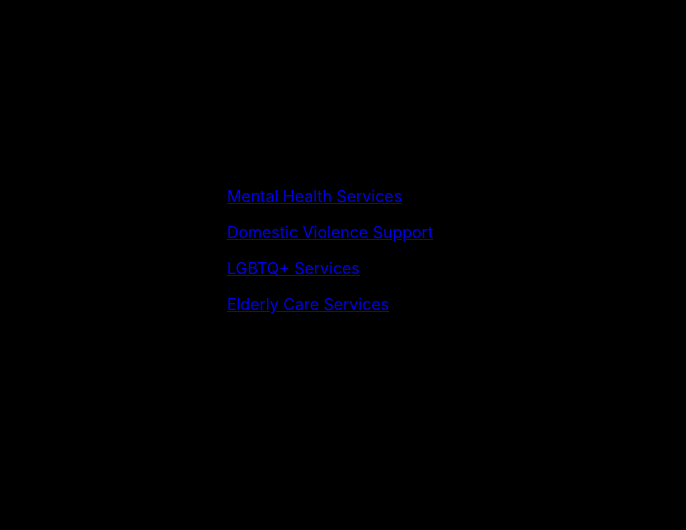
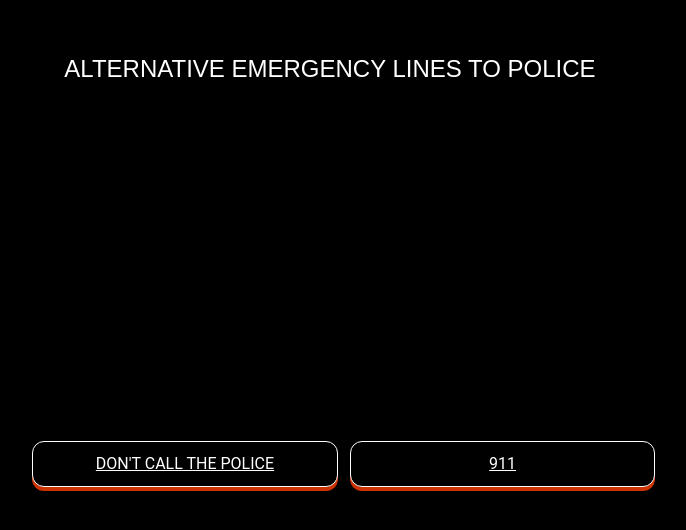
Before and after one commit to slogdesign/AESP, a React (Create React App) app: page / in a window 1280 px wide. Shown: the part 150-680 px from the top of the page, without its empty margins (310-996 px from the left). Built offline with nearby package versions, Linux system fonts and the light colour scheme; no server answers.

Commit message:
Update App.js

```diff
--- a/src/App.js
+++ b/src/App.js
@@ -137,34 +137,43 @@
   render() {
     return (
       <div className="App">
-        <section className="hero-section">
-          <div className="card-grid">
-            <a className="card" href="#mentalHealth">
-              <div className="card__background"></div>
+        <section className="main">
+          <h1>ALTERNATIVE EMERGENCY LINES TO POLICE</h1>
+        </section>
+        <div className="grid">
+          {/* Cards for Mental Health, LGBTQ, Domestic Violence, and Elderly Services */}
+          <div className="card">
             <div className="card__content">
               <p className="card__category">Mental Health Services</p>
+              <h3 className="card__heading">Your Mental Health Support</h3>
             </div>
-            </a>
-            <a className="card" href="#domesticViolence">
-              <div className="card__background"></div>
+          </div>
+          <div className="card">
+            <div className="card__content">
+              <p className="card__category">LGBTQ+ Support</p>
+              <h3 className="card__heading">LGBTQ+ Support Services</h3>
+            </div>
+          </div>
+          <div className="card">
             <div className="card__content">
               <p className="card__category">Domestic Violence Support</p>
+              <h3 className="card__heading">Support for Domestic Violence</h3>
             </div>
+          </div>
+          <div className="card">
+            <div className="card__content">
+              <p className="card__category">Elderly Services</p>
+              <h3 className="card__heading">Services for the Elderly</h3>
+            </div>
+          </div>
+          {/* Buttons for Don't Call The Police and 911 */}
+          <a href="https://dontcallthepolice.com/los-angeles/" className="button5">
+            Don't Call The Police
           </a>
-            <a className="card" href="#lgbtq">
-              <div className="card__background"></div>
-              <div className="card__content">
-                <p className="card__category">LGBTQ+ Services</p>
-              </div>
-            </a>
-            <a className="card" href="#elderlyServices">
-              <div className="card__background"></div>
-              <div className="card__content">
-                <p className="card__category">Elderly Care Services</p>
-              </div>
+          <a href="tel:911" className="button6">
+            911
           </a>
         </div>
-        </section>
       </div>
     );
   }
```
Lines whose indentation alone changed are shown as unchanged.
